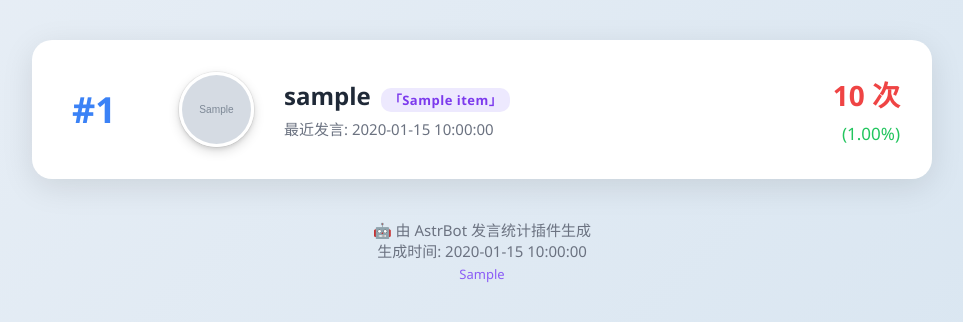
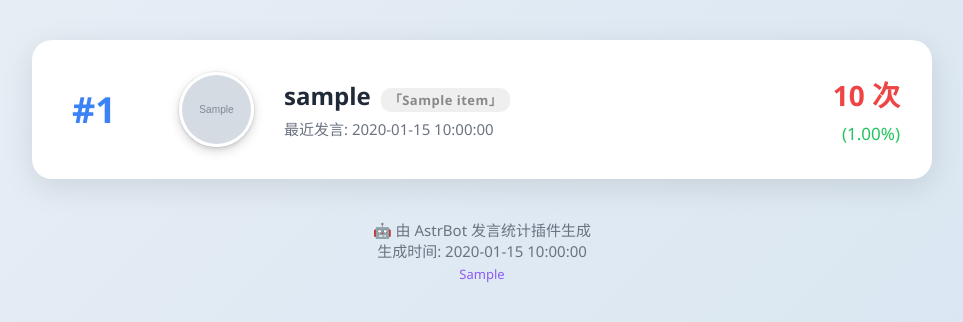
Before and after one commit to casama233/astrbot_plugin_message_stats, a Python web app: template templates/rank_template.html in a window 1280 px wide. Shown: the part 167-489 px from the top of the page, without its empty margins (158-1121 px from the left). Run offline with Jinja, Linux system fonts and the light colour scheme; the template is opened without the code that fills it: most values are stand-ins (such as "Sample title", 1, 10 or a date in 2020); grey boxes marked "Sample" are stand-in pictures.

Commit message:
fix: 头衔颜色动态化+垂直对齐修复

```diff
--- a/templates/rank_template.html
+++ b/templates/rank_template.html
@@ -225,9 +225,7 @@
 
         .user-title {
             font-size: 13px;
-            color: #7C3AED;
             font-weight: 700;
-            background: #EDE9FE;
             padding: 0px 8px;
             border-radius: 10px;
             letter-spacing: 0.5px;
@@ -384,7 +382,7 @@
                             <div class="nickname-row">
                                 <div class="nickname{% if item.title %} nickname-with-title{% endif %}" title="{{ item.nickname }}">{{ item.nickname }}</div>
                                 {% if item.title %}
-                                <div class="user-title">「{{ item.title }}」</div>
+                                <div class="user-title" style="color:{{ item.title_color or '#7C3AED' }};background:{{ (item.title_color or '#7C3AED') + '22' }};">「{{ item.title }}」</div>
                                 {% endif %}
                             </div>
                             <div class="date">最近发言: {{ item.last_date }}</div>
--- a/templates/rank_template_liquid_glass.html
+++ b/templates/rank_template_liquid_glass.html
@@ -237,9 +237,7 @@
 
         .user-title {
             font-size: 13px;
-            color: #7C3AED;
             font-weight: 700;
-            background: rgba(139, 92, 246, 0.15);
             padding: 0px 8px;
             border-radius: 10px;
             letter-spacing: 0.5px;
@@ -404,7 +402,7 @@
                             <div class="nickname-row">
                                 <div class="nickname{% if item.title %} nickname-with-title{% endif %}" title="{{ item.nickname }}">{{ item.nickname }}</div>
                                 {% if item.title %}
-                                <div class="user-title">「{{ item.title }}」</div>
+                                <div class="user-title" style="color:{{ item.title_color or '#7C3AED' }};background:{{ (item.title_color or '#7C3AED') + '22' }};">「{{ item.title }}」</div>
                                 {% endif %}
                             </div>
                             <div class="date">最近发言: {{ item.last_date }}</div>
--- a/templates/rank_template_liquid_glass_dark.html
+++ b/templates/rank_template_liquid_glass_dark.html
@@ -404,7 +404,7 @@
                             <div class="nickname-row">
                                 <div class="nickname{% if item.title %} nickname-with-title{% endif %}" title="{{ item.nickname }}">{{ item.nickname }}</div>
                                 {% if item.title %}
-                                <div class="user-title">「{{ item.title }}」</div>
+                                <div class="user-title" style="color:{{ item.title_color or '#7C3AED' }};background:{{ (item.title_color or '#7C3AED') + '22' }};">「{{ item.title }}」</div>
                                 {% endif %}
                             </div>
                             <div class="date">最近发言: {{ item.last_date }}</div>
--- a/templates/user_item_macro.html
+++ b/templates/user_item_macro.html
@@ -8,7 +8,7 @@
             <div class="nickname-row" style="display:flex;align-items:baseline;gap:10px;margin-bottom:6px;min-width:0;">
                 <div class="nickname{% if item_data.safe_content.title %} nickname-with-title{% endif %}" title="{{ item_data.safe_content.nickname }}">{{ item_data.safe_content.nickname }}</div>
                 {% if item_data.safe_content.title %}
-                <div class="user-title" style="font-size:13px;color:#7C3AED;font-weight:700;background:#EDE9FE;padding:0px 8px;border-radius:10px;letter-spacing:0.5px;white-space:nowrap;flex-shrink:0;display:inline-block;vertical-align:middle;line-height:24px;">「{{ item_data.safe_content.title }}」</div>
+                <div class="user-title" style="font-size:13px;font-weight:700;padding:0px 8px;border-radius:10px;letter-spacing:0.5px;white-space:nowrap;flex-shrink:0;display:inline-block;vertical-align:middle;line-height:24px;">「{{ item_data.safe_content.title }}」</div>
                 {% endif %}
             </div>
             <div class="date">最近发言: {{ item_data.safe_content.last_date }}</div>
--- a/utils/image_generator.py
+++ b/utils/image_generator.py
@@ -700,14 +700,17 @@ class ImageGenerator:
 
             # 获取 LLM 头衔：优先使用 titles_map，其次 user.display_title
             user_title = None
+            user_title_color = None
             if titles_map and user.user_id in titles_map:
                 raw = titles_map[user.user_id]
                 if isinstance(raw, dict):
                     user_title = raw.get("title")
+                    user_title_color = raw.get("color")
                 else:
                     user_title = raw
             elif user.display_title:
                 user_title = user.display_title
+                user_title_color = user.display_title_color
 
 
             if user_title:
@@ -717,6 +720,7 @@ class ImageGenerator:
                 'rank': i + 1,
                 'nickname': user.nickname,
                 'title': user_title,
+                'title_color': user_title_color,
                 'avatar_url': self._get_avatar_url(user.user_id, "qq"),
                 'total': user_messages,
                 'percentage': (user_messages / total_messages * 100) if total_messages > 0 else 0,
@@ -953,7 +957,7 @@ class ImageGenerator:
         user_title_html = ""
         if user_title_raw:
             safe_title = html.escape(str(user_title_raw))
-            user_title_html = f'<div class="user-title" style="font-size:13px;color:#7C3AED;font-weight:700;background:#EDE9FE;padding:0px 8px;border-radius:10px;display:inline-block;margin-left:8px;vertical-align:middle;line-height:24px;">「{safe_title}」</div>'
+            user_title_html = f'<div class="user-title" style="font-size:13px;font-weight:700;padding:0px 8px;border-radius:10px;display:inline-block;margin-left:8px;vertical-align:middle;line-height:24px;">「{safe_title}」</div>'
 
         html_parts = [
             f'<div class="{css_classes["item"]}" style="{safe_separator_style}">',
```
